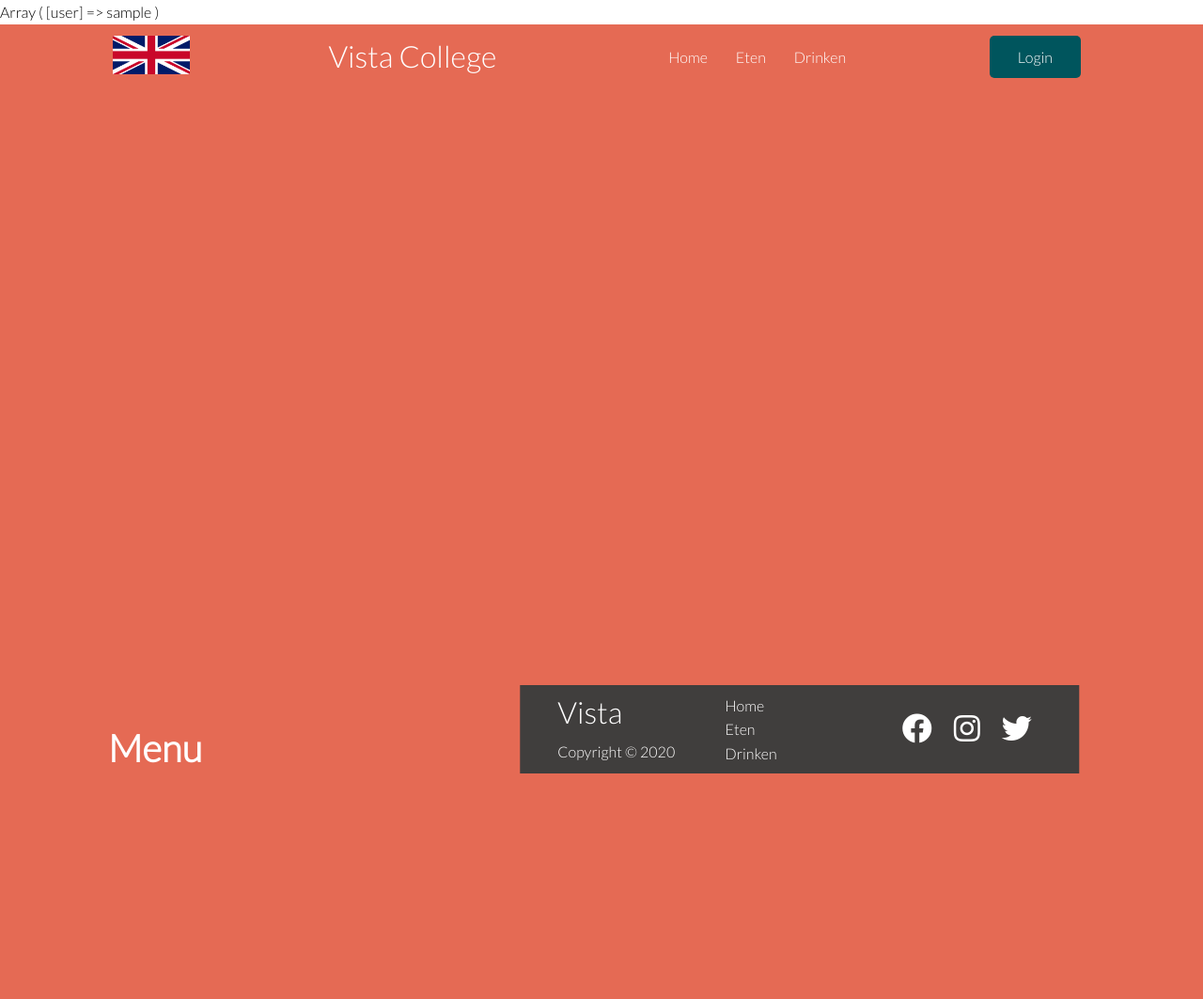
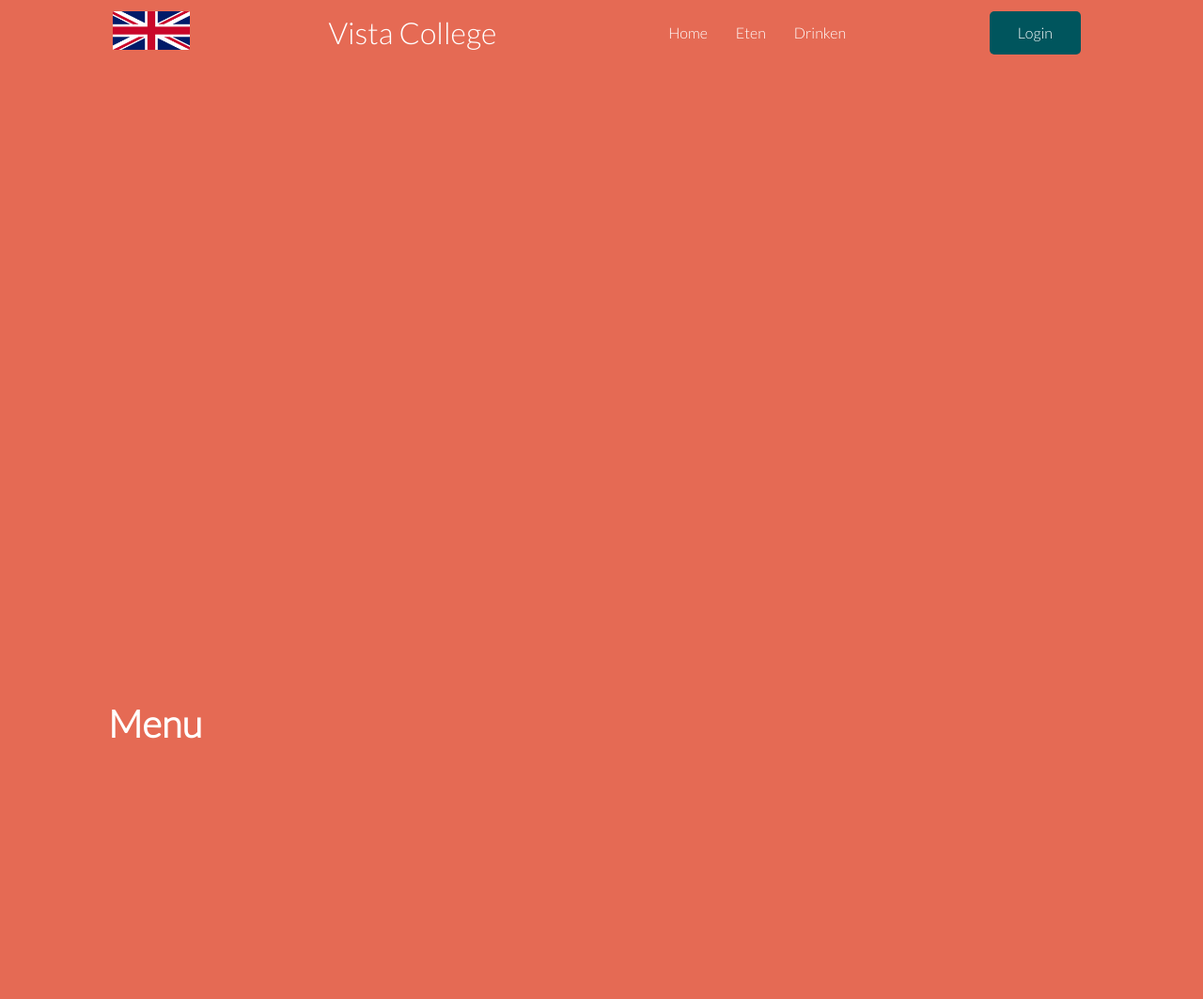
Before and after one commit to Vista-Gang/challenge5, a PHP site: page /eten.php in a window 1280 px wide. Shown: the top 1063 px of the page at 94% size. Run offline with PHP 8.4, Linux system fonts and the light colour scheme; the visitor is signed in with stand-in values (Sample User, id 1); tables that the repository leaves empty or names only in its code hold one stand-in row (values such as "Sample post"); some web fonts are replaced.

Commit message:
last commit

```diff
--- a/challenge5/ShoppingcartTest/pageWithProducts.js
+++ b/challenge5/ShoppingcartTest/pageWithProducts.js
@@ -44,7 +44,7 @@ addToCartButtonsDOM.forEach(addToCartButtonDOM => {
 });
 
 function addProductToDb(id) {
-  alert(id);
+  //alert(id);
   var count = 32;
   //var count = document.getElementById('countbox').value;
   var xhttp = new XMLHttpRequest();
--- a/challenge5/ShoppingcartTest/showshoppingcart.php
+++ b/challenge5/ShoppingcartTest/showshoppingcart.php
@@ -65,5 +65,3 @@
         }
 
     </script>
-
-    update tb_shoppingcart set count=$aantal where id = $id
--- a/challenge5/eten.php
+++ b/challenge5/eten.php
@@ -13,7 +13,7 @@
 </head>
 <body>
     <?php session_start();
-    print_r($_SESSION); ?>
+    //print_r($_SESSION); ?>
     <!-- Navbar -->
     <div class="navbar">
         <div class="container flex">
@@ -41,10 +41,6 @@
                     include_once("database/selectfood.inc.php");
                 ?>
             </div>
-            <section class="section">
-			<h2 class="text-center">ITEMS IN CART</h2>
-			<div class="cart"></div>
-		</section>
         </div>
     </section>
     <!-- Stats -->
@@ -106,7 +102,7 @@
         </div>
     </section>
     <!-- Footer -->
-    <div class="footer bg-dark py-5">
+    <!--<div class="footer bg-dark py-5">
         <div class="container grid grid-3">
             <div>
                 <h1>Vista
@@ -127,4 +123,4 @@
     </div>
     <script src="ShoppingcartTest/pageWithProducts.js"></script>
 </body>
-</html>
+</html> -->
```
Also changed, not shown: challenge5/ShoppingcartTest/addplustodb.php (added, +11 -0 lines), challenge5/login/admin/home.php (+8 -0 lines).
